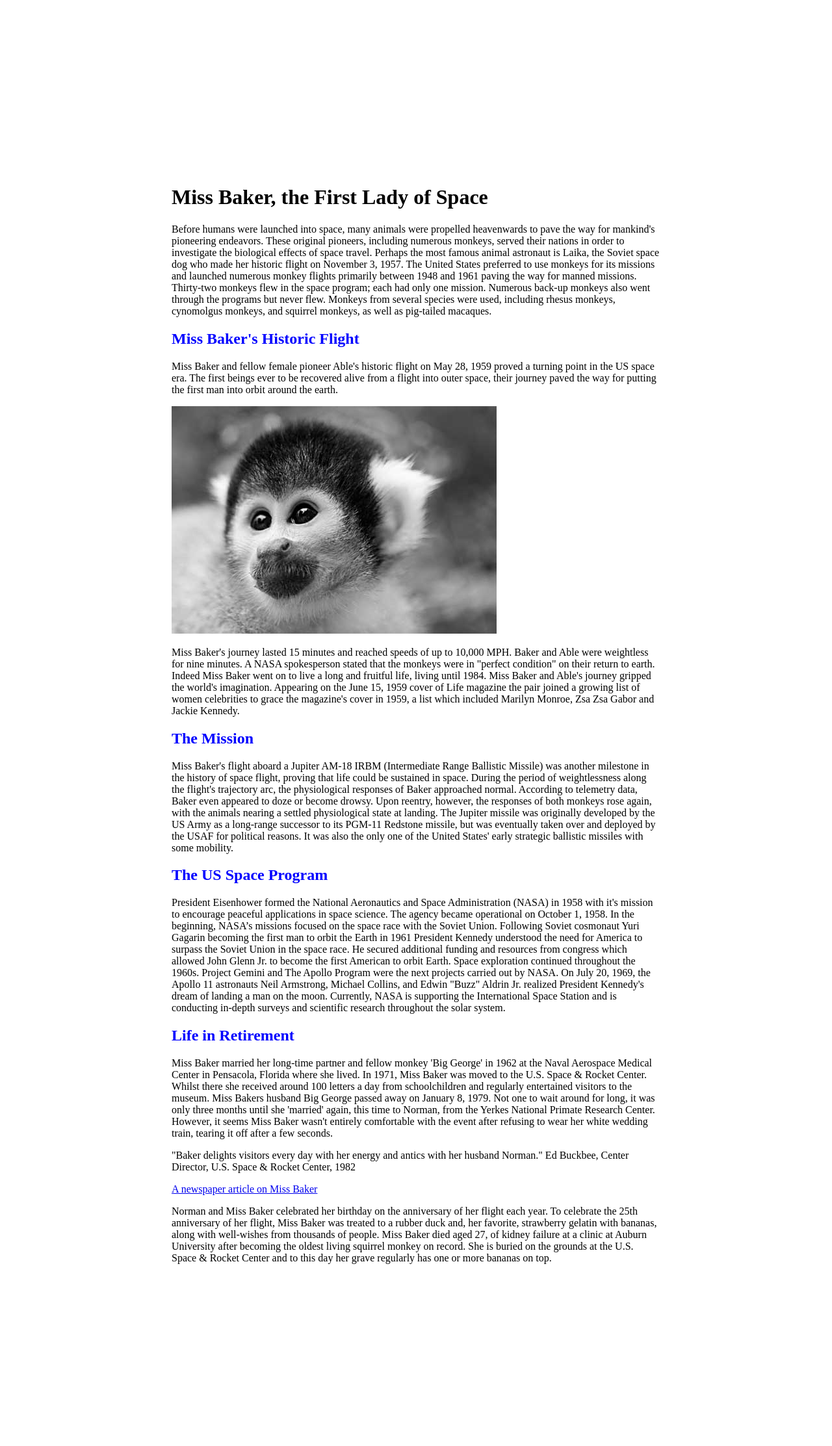
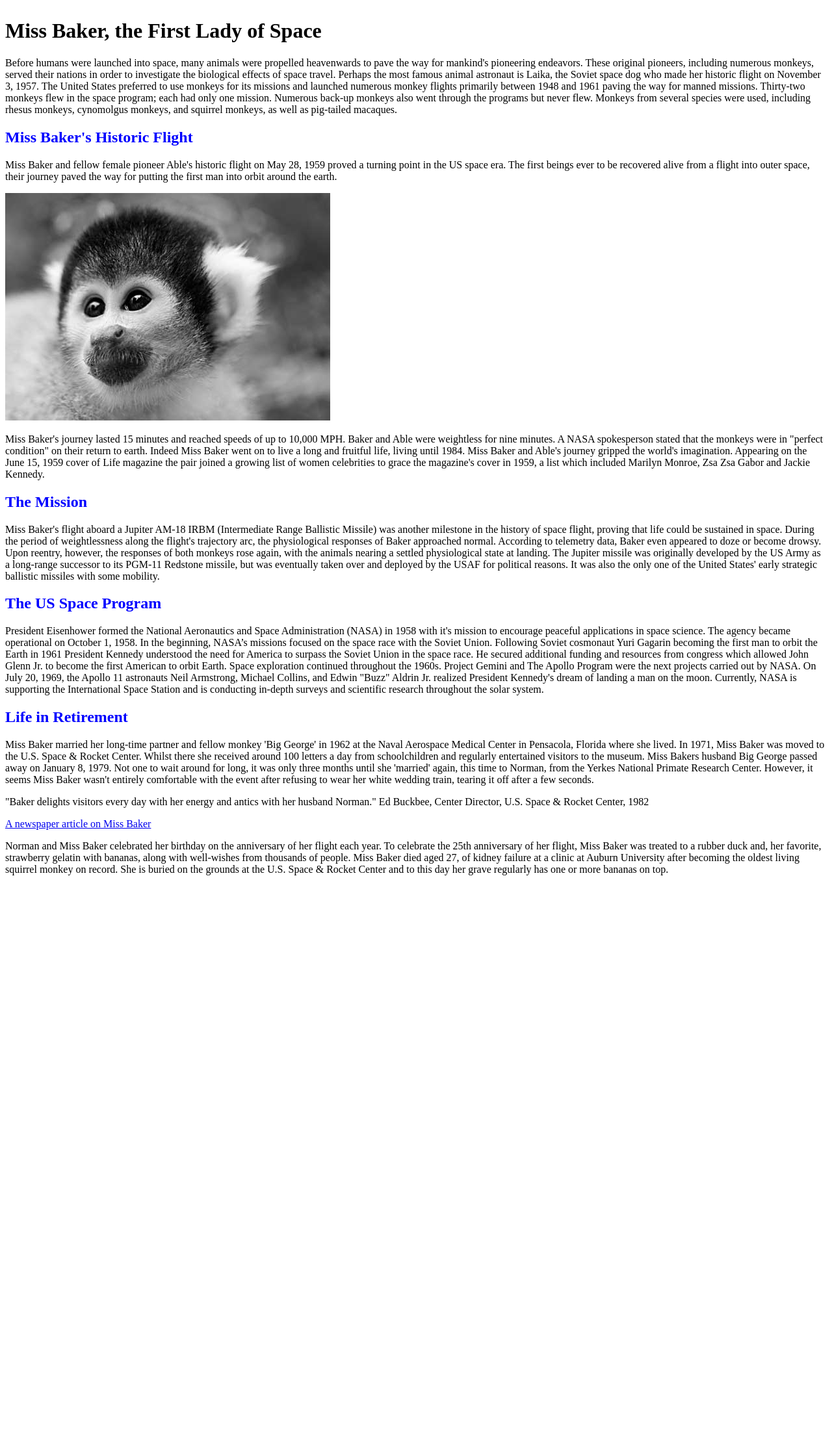
Before and after one commit to EvanJepsen/Host_website, a PHP site: page /miss-baker/miss-baker.html in a window 1280 px wide. Shown: the whole page at 65% size. After the commit the page ends 1347 px from the top, so only its background shows below. Run offline with PHP 8.4, Linux system fonts and the light colour scheme.

Commit message:
Add files via upload

```diff
--- a/host-website/miss-baker/styles/style.css
+++ b/host-website/miss-baker/styles/style.css
@@ -3,5 +3,4 @@ h2{
 }
 body{
     align-content: center;
-    padding: 20%;
 }
```
